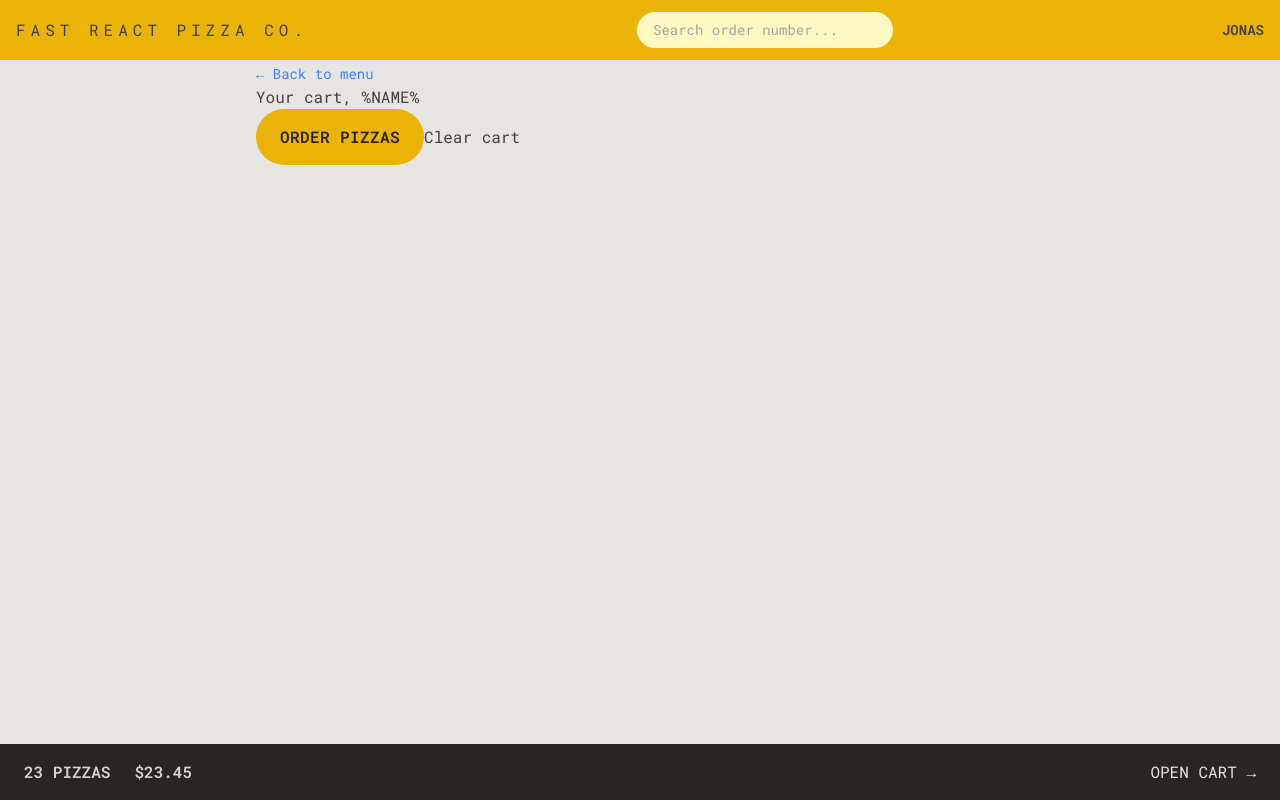
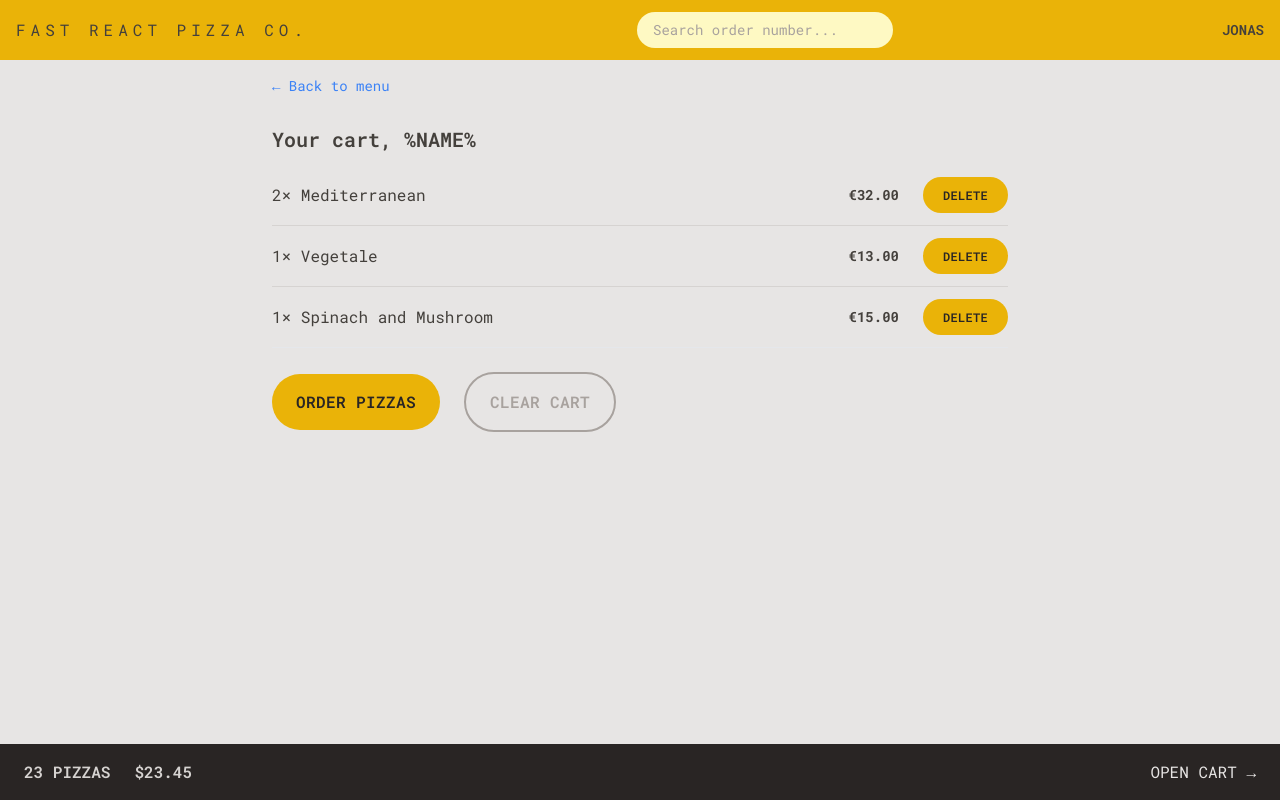
Before and after one commit to Kavin-crew/react-course-exercises, a React (Vite) app in the folder 16-fast-react-pizza/: page /cart in a window 1280 px wide. Built offline with nearby package versions, Linux system fonts and the light colour scheme.

Commit message:
styling the cart

```diff
--- a/16-fast-react-pizza/src/features/cart/Cart.jsx
+++ b/16-fast-react-pizza/src/features/cart/Cart.jsx
@@ -1,7 +1,7 @@
 /*eslint no-unused-vars: "warn"*/
-import { Link } from 'react-router-dom';
 import LinkButton from '../../ui/LinkButton';
 import Button from '../../ui/Button';
+import CartItem from '../cart/CartItem';
 
 const fakeCart = [
     {
@@ -31,16 +31,22 @@
     const cart = fakeCart;
 
     return (
-        <div>
+        <div className="px-4 py-3">
             <LinkButton to="/menu">&larr; Back to menu</LinkButton>
 
-            <h2>Your cart, %NAME%</h2>
+            <h2 className="mt-7 text-xl font-semibold">Your cart, %NAME%</h2>
 
-            <div>
+            <ul className="divide-y divide-stone-300 border-b mt-3">
+                {cart.map((item) => (
+                    <CartItem item={item} key={item.pizzaId} />
+                ))}
+            </ul>
+
+            <div className="mt-6 space-x-6">
                 <Button to="/order/new" type="primary">
                     Order pizzas
                 </Button>
-                <button>Clear cart</button>
+                <Button type="secondary">Clear cart</Button>
             </div>
         </div>
     );
--- a/16-fast-react-pizza/src/features/cart/CartItem.jsx
+++ b/16-fast-react-pizza/src/features/cart/CartItem.jsx
@@ -1,13 +1,18 @@
+/*eslint no-unused-vars: "warn"*/
+import Button from '../../ui/Button';
+import { formatCurrency } from '../../utils/helpers';
+
 function CartItem({ item }) {
     const { pizzaId, name, quantity, totalPrice } = item;
 
     return (
-    <li>
-      <p>
+        <li className="py-3 sm:flex sm:items-center sm:justify-between">
+            <p className="mb-1 sm:mb-0">
                 {quantity}&times; {name}
             </p>
-      <div>
-        <p>{formatCurrency(totalPrice)}</p>
+            <div className="flex justify-between items-center gap-6">
+                <p className="text-sm font-bold">{formatCurrency(totalPrice)}</p>
+                <Button type="small">Delete</Button>
             </div>
         </li>
     );
--- a/16-fast-react-pizza/src/ui/Button.jsx
+++ b/16-fast-react-pizza/src/ui/Button.jsx
@@ -11,6 +11,8 @@
     const styles = {
         primary: base + ' px-4 py-3 md:px-6 md:py-4',
         small: base + ' px-4 py-2 md:px-5 md:py-2.5 text-xs',
+        secondary:
+            'rounded-full font-semibold uppercase tracking-wide text-stone-400 hover:bg-stone-400 hover:text-stone-800 focus:text-stone-800 transition-all duration-300 focus:bg-yellow-300 focus:outline-none focus:ring focus:ring-stone-200 focus:ring-offset-2 disabled:cursor-not-allowed inline-block border-2 border-stone-400 px-4 py-3 md:px-6 md:py-4',
     };
 
     if (to)
```
Lines whose indentation alone changed are shown as unchanged.
